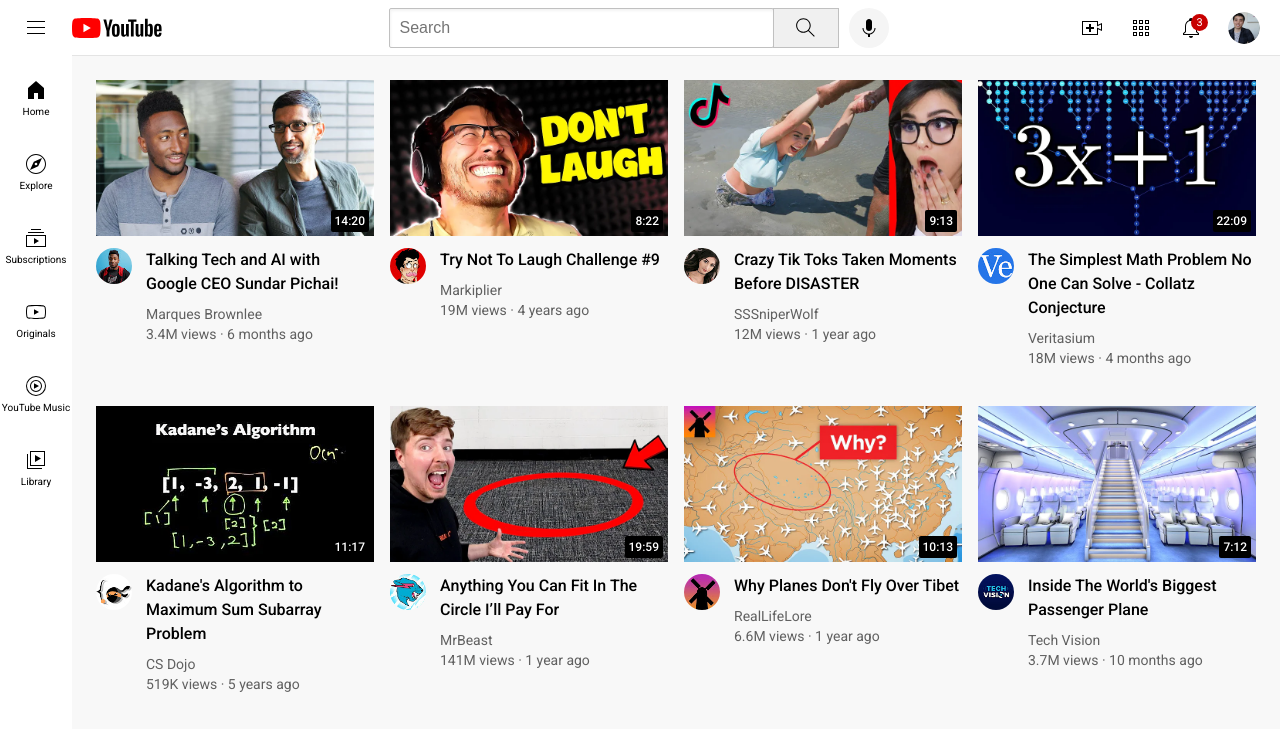
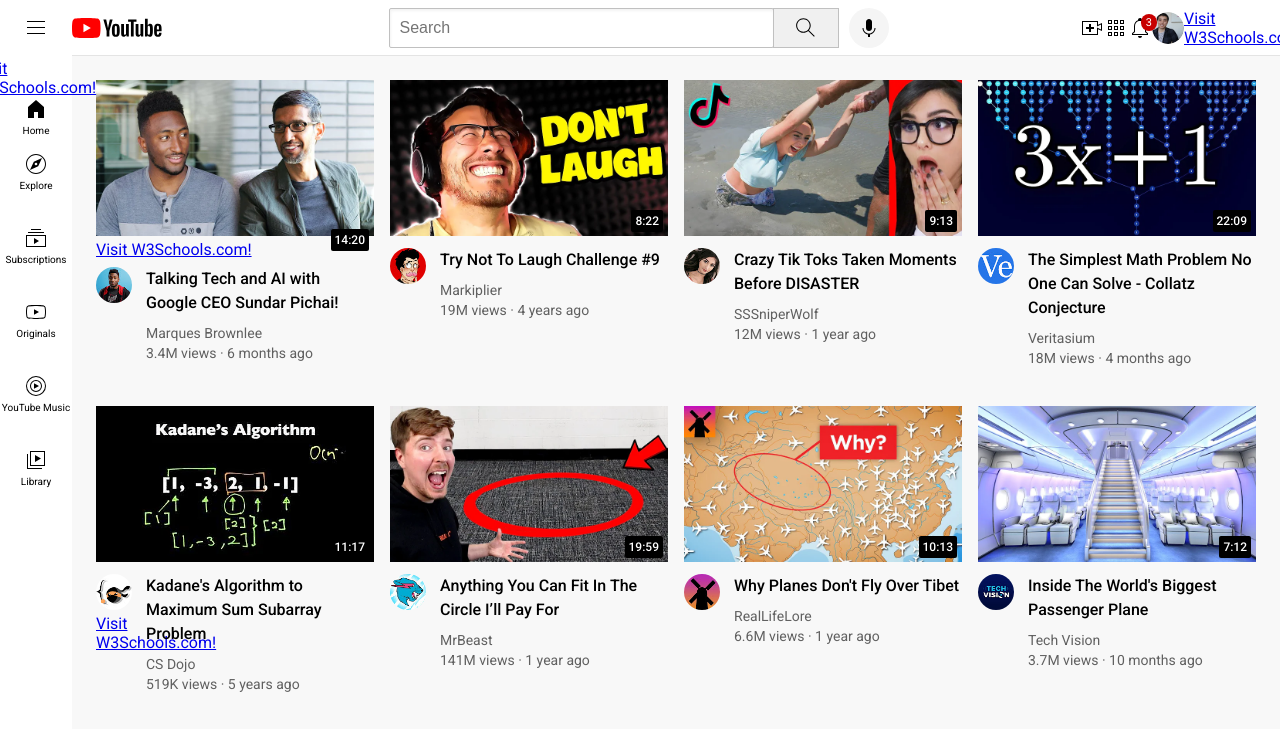
Before and after one commit to pranav200921/pranav, a plain HTML site: page index.html in a window 1280 px wide. Shown: the top 729 px of the page. Drawn offline with Linux system fonts and the light colour scheme.

Commit message:
Add files via upload

```diff
--- a/index.html
+++ b/index.html
@@ -45,11 +45,13 @@
           <div class="tooltip">Notifications</div>
         </div>
         <img class="current-user-picture" src="channelpictures/my-channel.jpeg">
+        <a href="https://www.w3schools.com/">Visit W3Schools.com!</a>
       </div>
     </header>
 
     <nav class="sidebar">
       <div class="sidebar-link">
+        <a href="https://www.w3schools.com/">Visit W3Schools.com!</a>
         <img src="icons/home.svg">
         <div>Home</div>
       </div>
@@ -80,6 +82,7 @@
         <div class="video-preview">
           <div class="thumbnail-row">
             <img class="thumbnail" src="thumbnails/thumbnail-1.webp">
+            <a href="https://www.w3schools.com/">Visit W3Schools.com!</a>
             <div class="video-time">14:20</div>
           </div>
           <div class="video-info-grid">
@@ -177,6 +180,7 @@
           <div class="video-info-grid">
             <div class="channel-picture">
               <img class="profile-picture" src="channelpictures/channel-5.jpeg">
+              <a href="https://www.w3schools.com/">Visit W3Schools.com!</a>
             </div>
             <div class="video-info">
               <p class="video-title">
```
